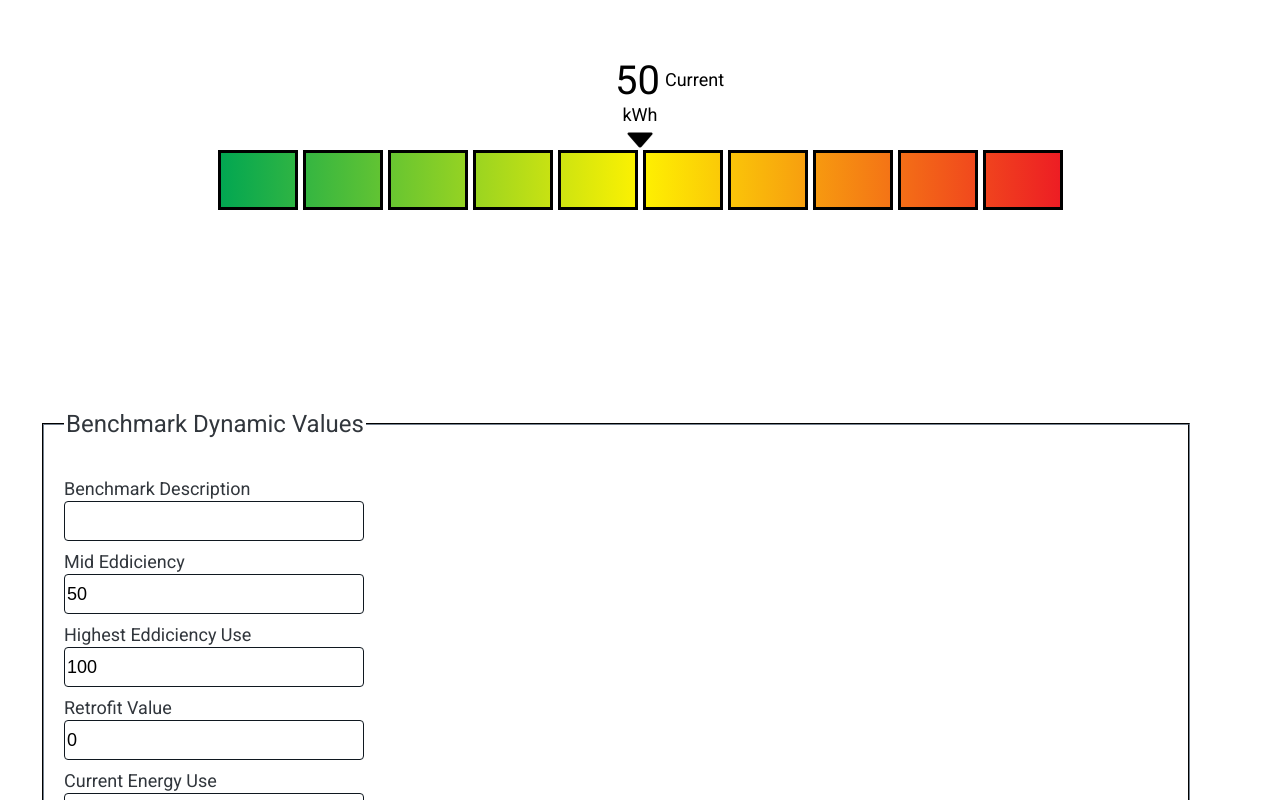
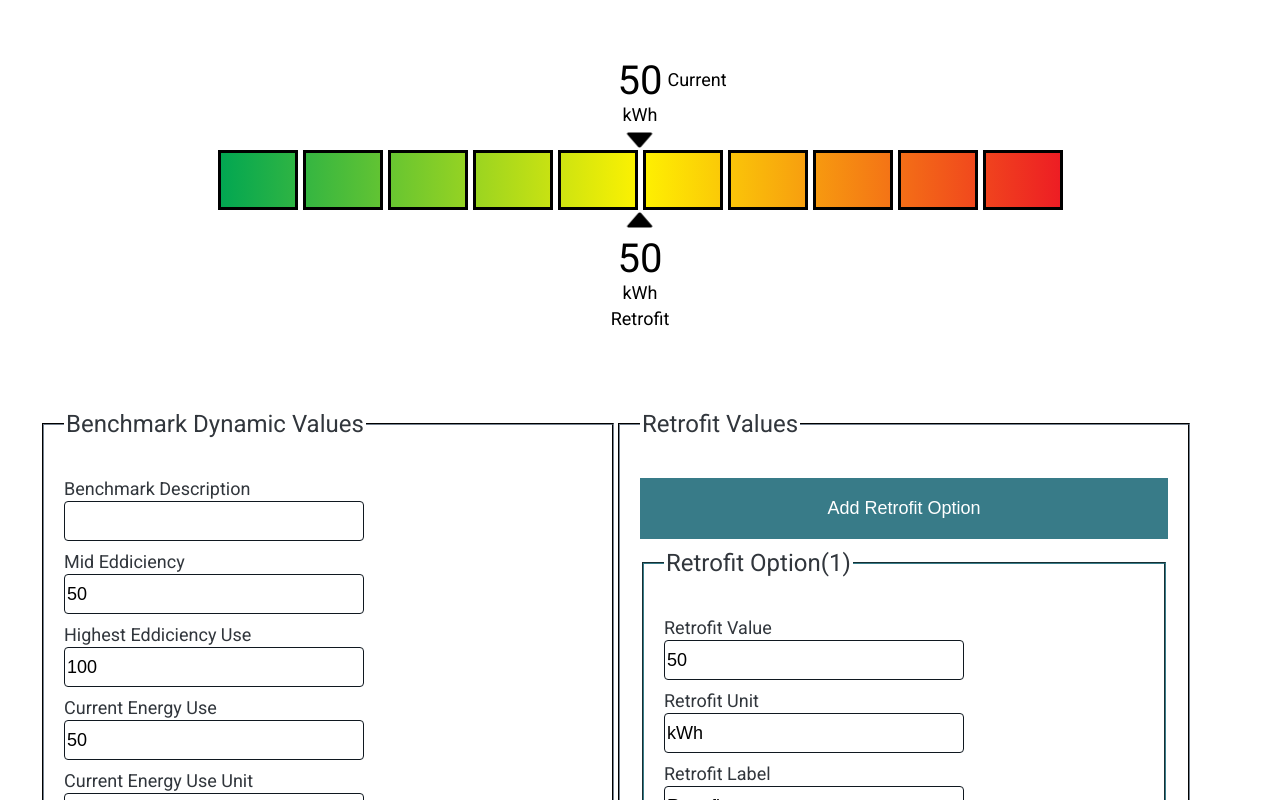
Before and after one commit to danielaQVMuniz/benchmarking, a Next.js app: page / in a window 1280 px wide. Shown: the top 800 px of the page. Built offline with nearby package versions, Linux system fonts and the light colour scheme.

Commit message:
adjust form

```diff
--- a/next.config.mjs
+++ b/next.config.mjs
@@ -1,6 +1,4 @@
 /** @type {import('next').NextConfig} */
-const nextConfig = {
-  output: 'export',
-}
+const nextConfig = {}
 
 export default nextConfig
--- a/src/app/page.tsx
+++ b/src/app/page.tsx
@@ -2,36 +2,87 @@
 
 import { BenchmarkScale } from '@/components/benchmark-scale/BenchmarkScale'
 import { Form } from '@/components/form/Form'
-import { FormValues, INITIAL_FORM_VALUES } from '@/constants/form'
+import {
+  FormValues,
+  INITIAL_FORM_VALUES,
+  INITIAL_RETROFIT_VALUES,
+  Retrofit,
+  RetrofitFields,
+} from '@/constants/form'
 import { ChangeEvent, useState } from 'react'
 import { PageContainer } from './styled'
 
 export type HandleChangeEventProps = {
+  evt: ChangeEvent<HTMLInputElement>
   fieldName: keyof FormValues
+}
+
+export type HandleChangeRetrofitEventProps = {
   evt: ChangeEvent<HTMLInputElement>
-  callback: (evt: ChangeEvent<HTMLInputElement>) => void
+  fieldName: string
+  id: number
 }
 
 export default function Home() {
   const [values, setValues] = useState<FormValues>(INITIAL_FORM_VALUES)
+  const [retrofitValues, setRetrofitValues] = useState<RetrofitFields>(
+    INITIAL_RETROFIT_VALUES
+  )
 
-  const handleFieldChange = ({
+  const handleFieldChange = ({ fieldName, evt }: HandleChangeEventProps) => {
+    const newValues = {
+      ...values,
+      [fieldName]: evt.currentTarget?.value,
+    }
+
+    setValues(newValues)
+  }
+
+  const handleRetrofitChange = ({
+    evt,
     fieldName,
-    callback,
-    evt,
-  }: HandleChangeEventProps) => {
-    callback(evt)
-    setValues((prev) => ({
-      ...prev,
-      [fieldName]: evt.currentTarget?.value,
-    }))
+    id,
+  }: HandleChangeRetrofitEventProps) => {
+    const newValues = retrofitValues.map((item) => {
+      if (item.id !== id) return item
+      return { ...item, [fieldName]: evt.currentTarget?.value }
+    })
+
+    setRetrofitValues(newValues)
+  }
+
+  const handleAddRetrofitField = () => {
+    const newId = retrofitValues.length + 1
+    /**
+     * It innializes the retrofit fields with the default values and a new ID
+     * */
+    const newRetrofit: Retrofit = {
+      ...INITIAL_RETROFIT_VALUES[0],
+      id: newId,
+    }
+    /** Add new retrofit fields to form */
+    setRetrofitValues([...retrofitValues, newRetrofit])
+  }
+
+  const handleRemoveRetrofitField = () => {
+    const updatedFields: RetrofitFields = [...retrofitValues]
+    updatedFields.pop()
+
+    setRetrofitValues(updatedFields)
   }
 
   return (
     <PageContainer>
-      <BenchmarkScale values={values} />
+      <BenchmarkScale retrofitValues={retrofitValues} values={values} />
 
-      <Form handleMidEfficiencyChange={handleFieldChange} />
+      <Form
+        handleAddRetrofitField={handleAddRetrofitField}
+        handleChange={handleFieldChange}
+        handleRemoveRetrofitField={handleRemoveRetrofitField}
+        handleRetrofitChange={handleRetrofitChange}
+        retrofitValues={retrofitValues}
+        values={values}
+      />
     </PageContainer>
   )
 }
--- a/src/components/benchmark-scale/BenchmarkArrow.tsx
+++ b/src/components/benchmark-scale/BenchmarkArrowDown.tsx
@@ -7,12 +7,12 @@ import {
   CurrentEnnergyValue,
 } from './styled'
 
-type BenchmarkArrowProps = Pick<BenchmarkScaleProps, 'values'>
+type BenchmarkArrowDownProps = Pick<BenchmarkScaleProps, 'values'>
 
-export const BenchmarkArrow: FC<BenchmarkArrowProps> = ({ values }) => {
+export const BenchmarkArrowDown: FC<BenchmarkArrowDownProps> = ({ values }) => {
   const {
     current_energy_use_value,
-    highest_ennergy_use,
+    highest_energy_use,
     current_energy_use_unit,
     current_energy_use_label,
   } = values
@@ -21,10 +21,10 @@ export const BenchmarkArrow: FC<BenchmarkArrowProps> = ({ values }) => {
 
   return (
     <CurrentEnnergyArrowContainer
-      currentEnergyValue={current_energy_use_value}
-      highestEnergyUsed={highest_ennergy_use}
+      $currentEnergyValue={current_energy_use_value}
+      $highestEnergyUsed={highest_energy_use}
     >
-      <CurrentEnnergyValue label={current_energy_use_label}>
+      <CurrentEnnergyValue $label={current_energy_use_label}>
         {current_energy_use_value}
       </CurrentEnnergyValue>
 
--- /dev/null
+++ b/src/components/benchmark-scale/BenchmarkArrowUp.tsx
@@ -0,0 +1,31 @@
+import { Retrofit } from '@/constants/form'
+import Image from 'next/image'
+import { FC } from 'react'
+import { BenchmarkScaleProps } from './BenchmarkScale'
+import { RetrofitArrowContainer, RetrofitLabel, RetrofitValue } from './styled'
+
+type BenchmarkArrowUpProps = Retrofit &
+  Pick<BenchmarkScaleProps['values'], 'highest_energy_use'>
+
+export const BenchmarkArrowUp: FC<BenchmarkArrowUpProps> = ({
+  label,
+  unit,
+  value,
+  highest_energy_use,
+}) => {
+  if (!value) return null
+
+  return (
+    <RetrofitArrowContainer
+      $retrofitValue={value}
+      $highestEnergyUsed={highest_energy_use}
+    >
+      <Image src="/arrow-down.png" alt="" width={40} height={40} />
+
+      <RetrofitValue>{value}</RetrofitValue>
+
+      <RetrofitLabel>{unit}</RetrofitLabel>
+      <RetrofitLabel>{label}</RetrofitLabel>
+    </RetrofitArrowContainer>
+  )
+}
--- a/src/components/benchmark-scale/BenchmarkScale.tsx
+++ b/src/components/benchmark-scale/BenchmarkScale.tsx
@@ -1,6 +1,7 @@
-import { FormValues } from '@/constants/form'
+import { FormValues, RetrofitFields } from '@/constants/form'
 import { FC, Fragment } from 'react'
-import { BenchmarkArrow } from './BenchmarkArrow'
+import { BenchmarkArrowDown } from './BenchmarkArrowDown'
+import { BenchmarkArrowUp } from './BenchmarkArrowUp'
 import {
   BenchMarkRectangle,
   BenchmarkScaleContainer,
@@ -12,13 +13,19 @@ const BENCHMARK_RECT_COUNT = 10
 
 export type BenchmarkScaleProps = {
   values: FormValues
+  retrofitValues: RetrofitFields
 }
 
-export const BenchmarkScale: FC<BenchmarkScaleProps> = ({ values }) => {
+export const BenchmarkScale: FC<BenchmarkScaleProps> = ({
+  values,
+  retrofitValues,
+}) => {
   return (
     <BenchmarkScaleWrapper>
-      <BenchmarkScaleContainer midEfficiencyPoint={values.mid_efficiency_point}>
-        <BenchmarkArrow values={values} />
+      <BenchmarkScaleContainer
+        $midEfficiencyPoint={values.mid_efficiency_point}
+      >
+        <BenchmarkArrowDown values={values} />
 
         {Array.from({ length: BENCHMARK_RECT_COUNT }).map((_, index) => (
           <Fragment key={`benchmark-rectangle-${index}`}>
@@ -27,6 +34,14 @@ export const BenchmarkScale: FC<BenchmarkScaleProps> = ({ values }) => {
             </BenchMarkRectangle>
           </Fragment>
         ))}
+
+        {retrofitValues.map((retrofit) => (
+          <BenchmarkArrowUp
+            key={`retrofit-arrow-up-${retrofit.id}`}
+            highest_energy_use={values.highest_energy_use}
+            {...retrofit}
+          />
+        ))}
       </BenchmarkScaleContainer>
     </BenchmarkScaleWrapper>
   )
--- a/src/components/benchmark-scale/styled.ts
+++ b/src/components/benchmark-scale/styled.ts
@@ -1,6 +1,4 @@
-import { rimikusTheme } from '@/theme'
 import styled from 'styled-components'
-import { BenchmarkScaleProps } from './BenchmarkScale'
 
 const BENCHMARK_RECT_WIDTH = '8rem'
 const BENCHMARK_RECT_HEIGHT = '6rem'
@@ -14,15 +12,15 @@ export const BenchmarkScaleWrapper = styled.div`
 `
 
 export const BenchmarkScaleContainer = styled.div<{
-  midEfficiencyPoint: number
+  $midEfficiencyPoint: number
 }>(
-  ({ midEfficiencyPoint }) => `
+  ({ $midEfficiencyPoint }) => `
   align-items: center;
   background: rgb(0, 166, 82);
   background: linear-gradient(
     90deg,
     rgba(0, 166, 82, 1) 0%,
-    rgba(254, 242, 1, 1) ${midEfficiencyPoint}%,
+    rgba(254, 242, 1, 1) ${$midEfficiencyPoint}%,
     rgba(237, 28, 36, 1) 100%
   );
   display: flex;
@@ -51,29 +49,35 @@ export const BenchMarkWhiteRect = styled.div`
   width: ${BENCHMARK_SCALE_GAP};
 `
 
-export const CurrentEnnergyArrowContainer = styled.div<{
-  currentEnergyValue: number
-  highestEnergyUsed: number
-}>(
-  ({ currentEnergyValue, highestEnergyUsed }) => `
+const arrowContainer = `
   align-items: center;
-  bottom: calc(${BENCHMARK_RECT_HEIGHT} - 1rem);
   display: flex;
   flex-direction: column;
-  left: ${(currentEnergyValue * 100) / highestEnergyUsed}%;
   position: absolute;
   transform: translateX(-50%);
+`
+const arrowValue = `
+  font-size: 4rem;
+  position: relative;
+`
+
+export const CurrentEnnergyArrowContainer = styled.div<{
+  $currentEnergyValue: number
+  $highestEnergyUsed: number
+}>(
+  ({ $currentEnergyValue, $highestEnergyUsed }) => `
+  ${arrowContainer}
+  bottom: calc(${BENCHMARK_RECT_HEIGHT} - 1rem);
+  left: ${($currentEnergyValue * 100) / $highestEnergyUsed}%;
   `
 )
 
-export const CurrentEnnergyValue = styled.p<{ label?: string }>(
-  ({ label }) => `
-  font-size: 4rem;
-  margin-right: 0.5rem;
-  position: relative;
+export const CurrentEnnergyValue = styled.p<{ $label?: string }>(
+  ({ $label }) => `
+  ${arrowValue}
 
   &::after {
-    content: "${label}";
+    content: "${$label}";
     font-size: 1.8rem;
     margin-left: 0.5rem;
     margin-top: 50%;
@@ -88,3 +92,33 @@ export const CurrentEnnergyLabel = styled.p`
   font-size: 1.8rem;
   margin-bottom: -0.5rem;
 `
+
+/**
+ * RETROFIT
+ * */
+
+export const RetrofitArrowContainer = styled.div<{
+  $retrofitValue: number
+  $highestEnergyUsed: number
+}>(
+  ({ $highestEnergyUsed, $retrofitValue }) => `
+  ${arrowContainer}
+  top: calc(${BENCHMARK_RECT_HEIGHT} - 1rem);
+  left: ${($retrofitValue * 100) / $highestEnergyUsed}%;
+
+  & img {
+    transform: rotate(180deg);
+  }
+`
+)
+
+export const RetrofitValue = styled.p`
+  ${arrowValue}
+  margin-top: -0.5rem;
+`
+
+export const RetrofitLabel = styled.p`
+  font-size: 1.8rem;
+  margin-bottom: 0.5rem;
+  text-align: center;
+`
--- a/src/components/form/Form.tsx
+++ b/src/components/form/Form.tsx
@@ -1,36 +1,53 @@
-import { HandleChangeEventProps } from '@/app/page'
-import { FormValues, INITIAL_FORM_VALUES } from '@/constants/form'
-import { Formik } from 'formik'
-import { ChangeEvent, FC } from 'react'
+import {
+  HandleChangeEventProps,
+  HandleChangeRetrofitEventProps,
+} from '@/app/page'
+import { FormValues, RetrofitFields } from '@/constants/form'
+import { FC } from 'react'
 import { InputField } from '../input-field/InputField'
-import { FormContainer } from './styled'
+import {
+  AddRetrofitArrowButton,
+  FormContainer,
+  RetrofitFieldset,
+} from './styled'
 
 type FormProps = {
-  handleMidEfficiencyChange: (values: HandleChangeEventProps) => void
+  /**
+   * Adds a new retrofit field to the form
+   * This action will automatically add a new retrofir arrow to the benchmark
+   */
+  handleAddRetrofitField: () => void
+  /**
+   * Handles the state of all the input fields except the retrofit ones
+   */
+  handleChange: (values: HandleChangeEventProps) => void
+  /**
+   * Handles removing the last retrofit field
+   */
+  handleRemoveRetrofitField: () => void
+  /**
+   * Handles the state of the retrofit fields
+   */
+  handleRetrofitChange: (values: HandleChangeRetrofitEventProps) => void
+  /**
+   * Values of all retrofit fields
+   */
+  retrofitValues: RetrofitFields
+  /**
+   * Values of all benchmark fields except retrofit
+   */
+  values: FormValues
 }
 
-export const Form: FC<FormProps> = ({ handleMidEfficiencyChange }) => {
-  const handleFormSubmit = () => {}
-
-  const handleValidate = (values: FormValues) => {
-    const errors: any = {}
-
-    if (values.mid_efficiency_point > 100) {
-      errors.mid_efficiency_point = 'Invalid value'
-    }
-
-    return errors
-  }
-
+export const Form: FC<FormProps> = ({
+  handleAddRetrofitField,
+  handleChange,
+  handleRemoveRetrofitField,
+  handleRetrofitChange,
+  retrofitValues,
+  values,
+}) => {
   return (
-    <Formik
-      initialValues={INITIAL_FORM_VALUES}
-      onSubmit={handleFormSubmit}
-      validate={handleValidate}
-      validateOnBlur
-      validateOnChange
-    >
-      {({ handleChange, values, errors }) => (
     <FormContainer>
       <fieldset>
         <legend>Benchmark Dynamic Values</legend>
@@ -38,48 +55,33 @@ export const Form: FC<FormProps> = ({ handleMidEfficiencyChange }) => {
         <InputField
           id="benchmark_description"
           label="Benchmark Description"
-              onChange={handleChange}
+          onChange={(evt) =>
+            handleChange({ evt, fieldName: 'benchmark_description' })
+          }
           type="text"
           value={values.benchmark_description}
         />
 
         <InputField
-              hasError={!!errors.mid_efficiency_point}
-              max={100}
+          id="mid_efficiency_point"
+          label="Mid Eddiciency"
+          max={values.highest_energy_use}
           min={0}
+          onChange={(evt) =>
+            handleChange({ evt, fieldName: 'mid_efficiency_point' })
+          }
+          type="number"
           value={values.mid_efficiency_point}
-              type="number"
-              onChange={(evt) =>
-                handleMidEfficiencyChange({
-                  callback: handleChange,
-                  evt,
-                  fieldName: 'mid_efficiency_point',
-                })
-              }
-              label="Mid Eddiciency"
-              id="mid_efficiency_point"
         />
 
         <InputField
-              id="highest_ennergy_use"
+          id="highest_energy_use"
           label="Highest Eddiciency Use"
-              onChange={handleChange}
-              type="number"
-              value={values.highest_ennergy_use}
-            />
-
-            <InputField
-              id="highest_ennergy_use"
-              label="Retrofit Value"
           onChange={(evt) =>
-                handleMidEfficiencyChange({
-                  callback: handleChange,
-                  evt,
-                  fieldName: 'highest_ennergy_use',
-                })
+            handleChange({ evt, fieldName: 'highest_energy_use' })
           }
           type="number"
-              value={values.retrofit_value}
+          value={values.highest_energy_use}
         />
 
         <InputField
@@ -88,11 +90,7 @@ export const Form: FC<FormProps> = ({ handleMidEfficiencyChange }) => {
           max={100}
           min={0}
           onChange={(evt) =>
-                handleMidEfficiencyChange({
-                  callback: handleChange,
-                  evt,
-                  fieldName: 'current_energy_use_value',
-                })
+            handleChange({ evt, fieldName: 'current_energy_use_value' })
           }
           type="number"
           value={values.current_energy_use_value}
@@ -102,11 +100,7 @@ export const Form: FC<FormProps> = ({ handleMidEfficiencyChange }) => {
           id="current_energy_use_unit"
           label="Current Energy Use Unit"
           onChange={(evt) =>
-                handleMidEfficiencyChange({
-                  callback: handleChange,
-                  evt,
-                  fieldName: 'current_energy_use_unit',
-                })
+            handleChange({ evt, fieldName: 'current_energy_use_unit' })
           }
           type="text"
           value={values.current_energy_use_unit}
@@ -116,18 +110,72 @@ export const Form: FC<FormProps> = ({ handleMidEfficiencyChange }) => {
           id="current_energy_use_label"
           label="Current Energy Use Label"
           onChange={(evt) =>
-                handleMidEfficiencyChange({
-                  callback: handleChange,
-                  evt,
-                  fieldName: 'current_energy_use_label',
-                })
+            handleChange({ evt, fieldName: 'current_energy_use_label' })
           }
           type="text"
           value={values.current_energy_use_label}
         />
       </fieldset>
+
+      <fieldset>
+        <legend>Retrofit Values</legend>
+
+        <AddRetrofitArrowButton type="button" onClick={handleAddRetrofitField}>
+          Add Retrofit Option
+        </AddRetrofitArrowButton>
+
+        {retrofitValues.length > 1 && (
+          <AddRetrofitArrowButton
+            type="button"
+            onClick={handleRemoveRetrofitField}
+          >
+            Remove Retrofit Option
+          </AddRetrofitArrowButton>
+        )}
+
+        {retrofitValues.map((item) => {
+          const valueId = `retrofit_value-${item.id}`
+          const unitId = `retrofit_unit-${item.id}`
+          const labelId = `retrofit_label-${item.id}`
+
+          return (
+            <RetrofitFieldset>
+              <legend>Retrofit Option({item.id})</legend>
+              <InputField
+                id={valueId}
+                label="Retrofit Value"
+                max={values.highest_energy_use}
+                min={0}
+                onChange={(evt) =>
+                  handleRetrofitChange({ evt, fieldName: 'value', id: item.id })
+                }
+                type="number"
+                value={item.value}
+              />
+
+              <InputField
+                id={unitId}
+                label="Retrofit Unit"
+                onChange={(evt) =>
+                  handleRetrofitChange({ evt, fieldName: 'unit', id: item.id })
+                }
+                type="text"
+                value={item.unit}
+              />
+
+              <InputField
+                id={labelId}
+                label="Retrofit Label"
+                onChange={(evt) =>
+                  handleRetrofitChange({ evt, fieldName: 'label', id: item.id })
+                }
+                type="text"
+                value={item.label}
+              />
+            </RetrofitFieldset>
+          )
+        })}
+      </fieldset>
     </FormContainer>
-      )}
-    </Formik>
   )
 }
--- a/src/components/form/styled.ts
+++ b/src/components/form/styled.ts
@@ -2,20 +2,42 @@ import { rimikusTheme } from '@/theme'
 import styled from 'styled-components'
 
 export const FormContainer = styled.form`
+  display: grid;
+  grid-template-columns: 1fr 1fr;
+  margin-left: 4rem;
   margin-top: 20rem;
-  margin-left: 4rem;
   width: 90%;
 
-  & fieldset {
-    padding: 4rem 2rem;
+  & > fieldset {
+    border-color: ${rimikusTheme.blue.primary};
     display: flex;
     flex-direction: column;
     gap: 1rem;
-    border-color: ${rimikusTheme.blue.primary};
+    padding: 4rem 2rem;
   }
 
   & legend {
+    color: ${rimikusTheme.blue.primary};
     font-size: 2.4rem;
-    color: ${rimikusTheme.blue.primary};
   }
 `
+
+export const RetrofitFieldset = styled.fieldset`
+  border-color: ${rimikusTheme.blue.light1};
+  display: flex;
+  flex-direction: column;
+  gap: 1rem;
+  padding: 4rem 2rem;
+`
+
+export const AddRetrofitArrowButton = styled.button`
+  transition: all ease-in-out 0.3s;
+  padding: 2rem 3rem;
+  font-size: 1.8rem;
+  color: white;
+  background-color: ${rimikusTheme.blue.light1};
+
+  &:hover {
+    background-color: ${rimikusTheme.blue.light2};
+  }
+`
--- a/src/components/input-field/InputField.tsx
+++ b/src/components/input-field/InputField.tsx
@@ -16,7 +16,7 @@ export const InputField: FC<InputFieldProps> = ({
       <InputLabel id={`label-${rest.id}`}>{label}</InputLabel>
       <Input
         aria-describedby={`label-${rest.id}`}
-        hasError={hasError}
+        $hasError={hasError}
         {...rest}
       />
     </InputContainer>
--- a/src/components/input-field/styled.ts
+++ b/src/components/input-field/styled.ts
@@ -6,10 +6,10 @@ export const InputLabel = styled.label`
   color: ${rimikusTheme.blue.primary};
 `
 
-export const Input = styled.input<{ hasError?: boolean }>(
-  ({ hasError }) => `
+export const Input = styled.input<{ $hasError?: boolean }>(
+  ({ $hasError }) => `
   border-radius: 0.4rem;
-  border: 0.1rem solid ${hasError ? 'red' : rimikusTheme.blue.dark1};
+  border: 0.1rem solid ${$hasError ? 'red' : rimikusTheme.blue.dark1};
   height: 4rem;
   width: 30rem;
   font-size: 1.8rem;
--- a/src/constants/form.ts
+++ b/src/constants/form.ts
@@ -1,23 +1,30 @@
 export type FormValues = {
   benchmark_description: string
-  current_energy_use_unit?: string
-  current_energy_use_label?: string
+  current_energy_use_label: string
+  current_energy_use_unit: string
   current_energy_use_value: number
-  highest_ennergy_use: number
+  highest_energy_use: number
   mid_efficiency_point: number
-  retrofit_label1?: string
-  retrofit_label2?: string
-  retrofit_value?: number
 }
+
+export type RetrofitFields = Retrofit[]
+
+export type Retrofit = {
+  id: number
+  label: string
+  unit: string
+  value: number
+}
+
+export const INITIAL_RETROFIT_VALUES: RetrofitFields = [
+  { id: 1, label: 'Retrofit', unit: 'kWh', value: 50 },
+]
 
 export const INITIAL_FORM_VALUES: FormValues = {
   benchmark_description: '',
+  current_energy_use_label: 'Current',
   current_energy_use_unit: 'kWh',
-  current_energy_use_label: 'Current',
   current_energy_use_value: 50,
-  highest_ennergy_use: 100,
+  highest_energy_use: 100,
   mid_efficiency_point: 50,
-  retrofit_label1: '',
-  retrofit_label2: '',
-  retrofit_value: 0,
 }
```
Lines whose indentation alone changed are shown as unchanged.
